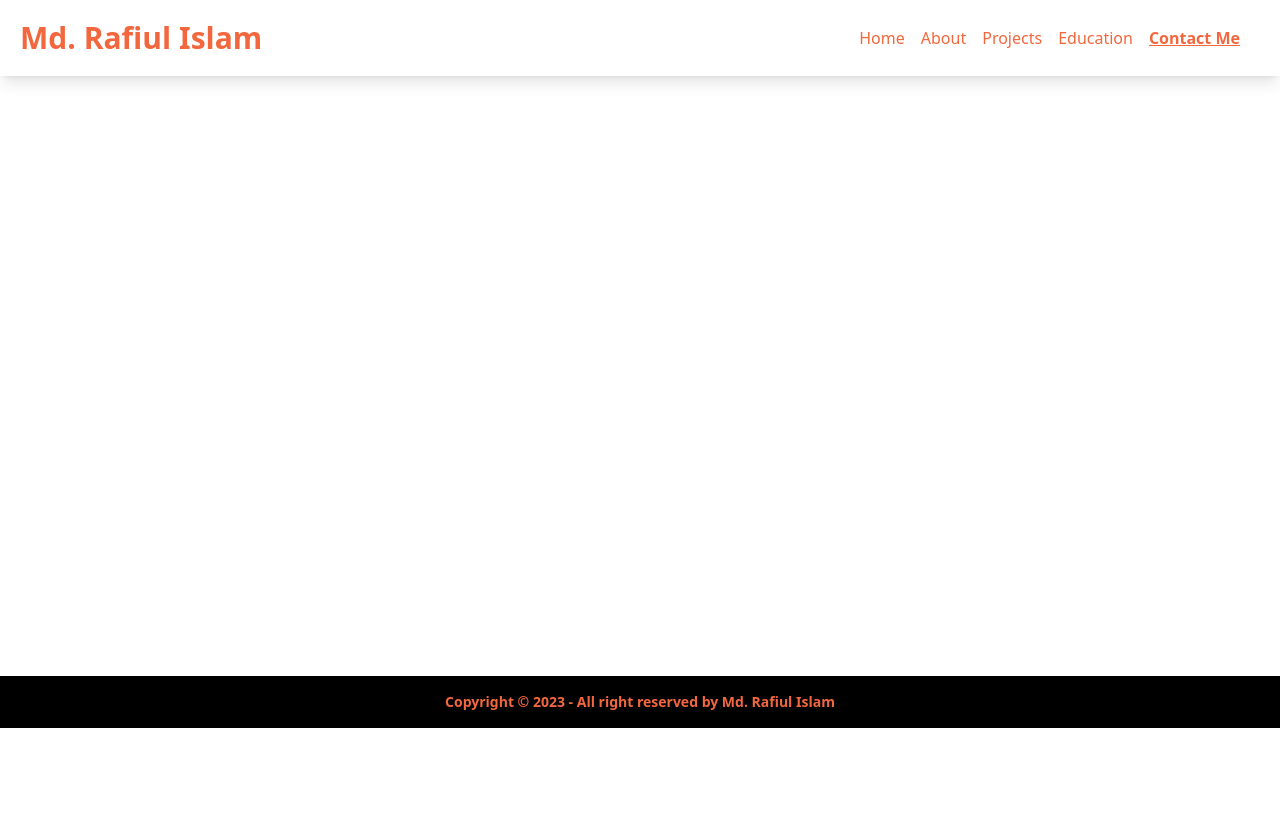
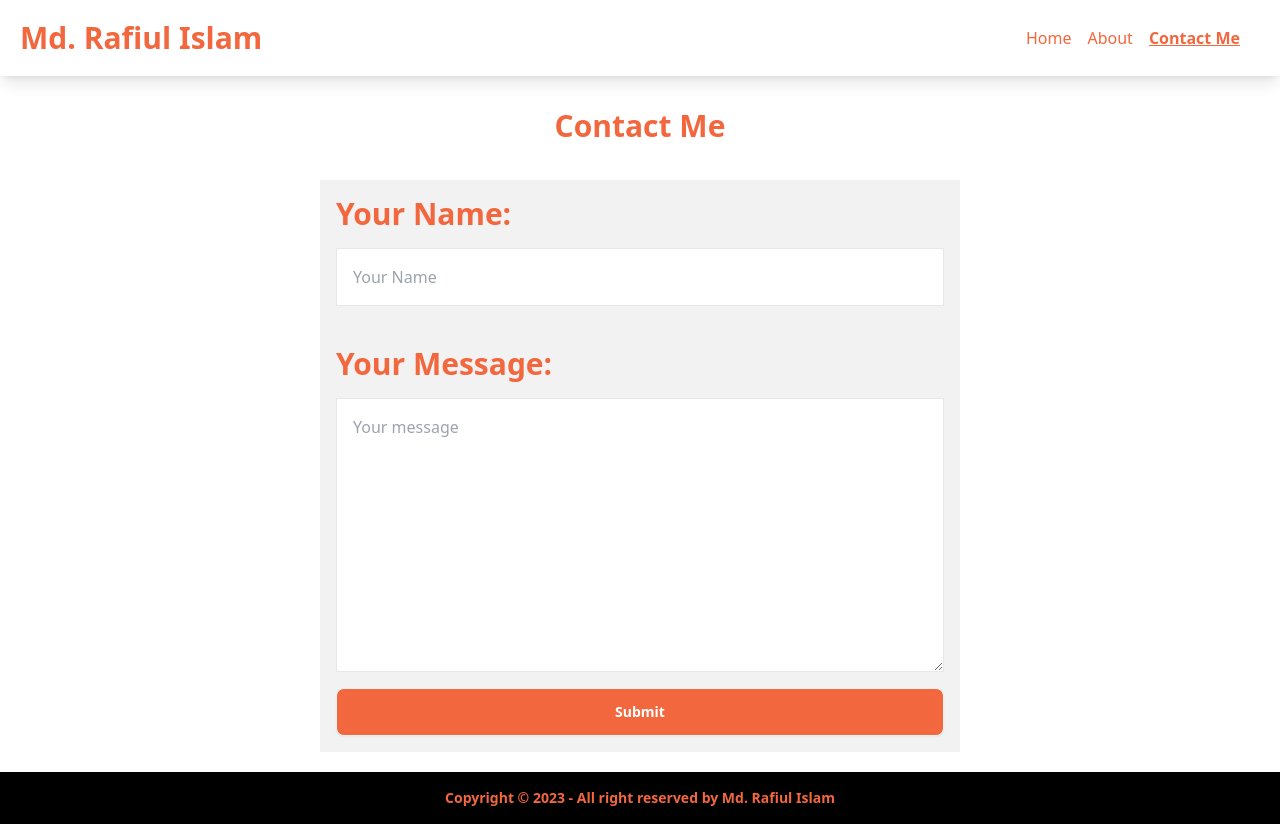
Before and after one commit to Rafiul23/my-portfolio-website, a React (Vite) app: page /contact in a window 1280 px wide. Before the commit the page ends 800 px from the top, so only its background shows below. Built offline with nearby package versions, Linux system fonts and the light colour scheme.

Commit message:
contact form is added

```diff
--- a/package.json
+++ b/package.json
@@ -15,7 +15,8 @@
     "react": "^18.2.0",
     "react-dom": "^18.2.0",
     "react-router-dom": "^6.20.1",
-    "sort-by": "^1.2.0"
+    "sort-by": "^1.2.0",
+    "sweetalert2": "^11.10.1"
   },
   "devDependencies": {
     "@types/react": "^18.2.37",
--- a/src/Components/About.jsx
+++ b/src/Components/About.jsx
@@ -1,5 +1,5 @@
 import SectionTitle from "./SectionTitle";
-
+import myPic from '../assets/rafiul1.png';
 
 const About = () => {
     return (
@@ -7,6 +7,27 @@ const About = () => {
             <SectionTitle
             title='About Me'
             ></SectionTitle>
+            <div className="flex justify-between items-center">
+            <h2 className="text-3xl text-alpha font-bold">Name: Md. Rafiul Islam</h2>
+            <img src={myPic} alt="" className="w-[80px] h-[80px] rounded-full"/>
+            </div>
+            <p className="text-xl font-bold">Bio: I am a front end focused MERN stack web developer. I have learned HTML, CSS, javascript, Tailwind css with Daisyui, and React. Currently, I am learning back end development.</p>
+            <p className="text-xl font-bold text-alpha">Objective: To work as a React developer in any foreign or local company. </p>
+            <p className="text-xl font-bold">My skills:</p>
+            <ul className="font-bold ml-4">
+                <li>1. HTML5</li>
+                <li>2. CSS3</li>
+                <li>3. Javascript with ES6</li>
+                <li>4. Tailwind CSS</li>
+                <li>5. Daisyui</li>
+                <li>6. Bootstrap5</li>
+                <li>7. React</li>
+                <li>8. Mongodb</li>
+                <li>9. Express js</li>
+                <li>10. Node js</li>
+            </ul>
+
+            <p className="text-alpha">Education: Completed B sc. in CE from Military Institute of science and Technology.</p>
 
         </div>
     );
--- a/src/Components/Contact.jsx
+++ b/src/Components/Contact.jsx
@@ -1,9 +1,40 @@
+import Swal from "sweetalert2";
+import SectionTitle from './SectionTitle';
 
 
 const Contact = () => {
+    const handleMessage = e =>{
+        e.preventDefault();
+        const name = e.target.name.value;
+        const message = e.target.message.value;
+
+        e.target.name.value = '';
+        e.target.message.value = '';
+
+        Swal.fire({
+            position: "center",
+            icon: "success",
+            title: "Your message is delivered",
+            showConfirmButton: false,
+            timer: 1500
+          });
+    }
     return (
         <div>
+            <SectionTitle
+            title='Contact Me'
+            ></SectionTitle>
+            <div className="bg-base-200 w-1/2 my-5 mx-auto p-4">
+           <form  onSubmit={handleMessage}>
+            <h2 className="text-alpha font-bold text-3xl ">Your Name: </h2>
+                <input type="text" placeholder="Your Name" name="name" className="border p-4 block my-4 w-full" required />
+                <br />
+                <h2 className="text-alpha font-bold text-3xl">Your Message: </h2>
+                <textarea name="message" id="message" placeholder="Your message" className="border p-4 block my-4 w-full" cols="30" rows="10"></textarea>
 
+                <button className="btn btn-block bg-alpha text-white">Submit</button>
+            </form>
+           </div>
         </div>
     );
 };
--- a/src/Components/Navbar.jsx
+++ b/src/Components/Navbar.jsx
@@ -15,16 +15,18 @@ const Navbar = () => {
                 isPending ? "pending" : isActive ? "font-bold underline " : ""
             }
         >About</NavLink></li>
-        <li className="mr-4 text-alpha"><NavLink to='/projects'
+
+        {/* <li className="mr-4 text-alpha"><NavLink to='/projects'
             className={({ isActive, isPending }) =>
                 isPending ? "pending" : isActive ? "font-bold underline " : ""
             }
-        >Projects</NavLink></li>
-        <li className="mr-4 text-alpha"><NavLink to='/education'
+        >Projects</NavLink></li> */}
+        {/* <li className="mr-4 text-alpha"><NavLink to='/education'
             className={({ isActive, isPending }) =>
                 isPending ? "pending" : isActive ? "font-bold underline " : ""
             }
-        >Education</NavLink></li>
+        >Education</NavLink></li> */}
+
         <li className="mr-4 text-alpha"><NavLink to='/contact'
             className={({ isActive, isPending }) =>
                 isPending ? "pending" : isActive ? "font-bold underline " : ""
```
Also changed, not shown: 1 other file (tests, documents, lock files or other folders).
